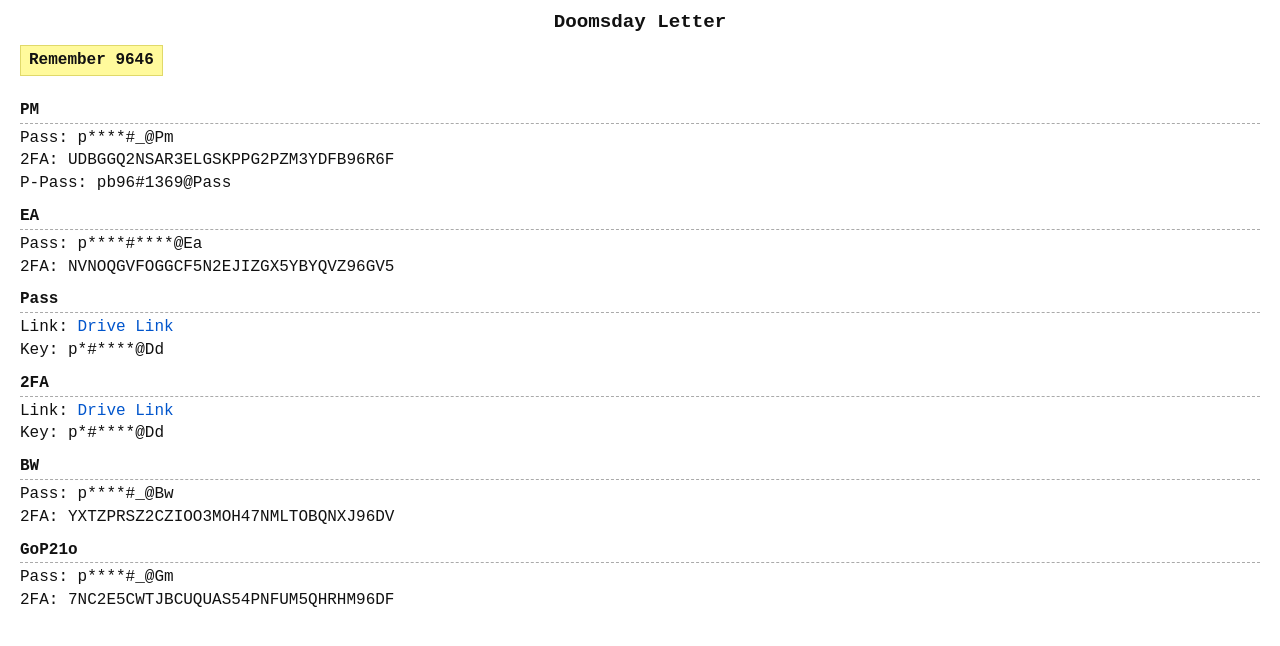
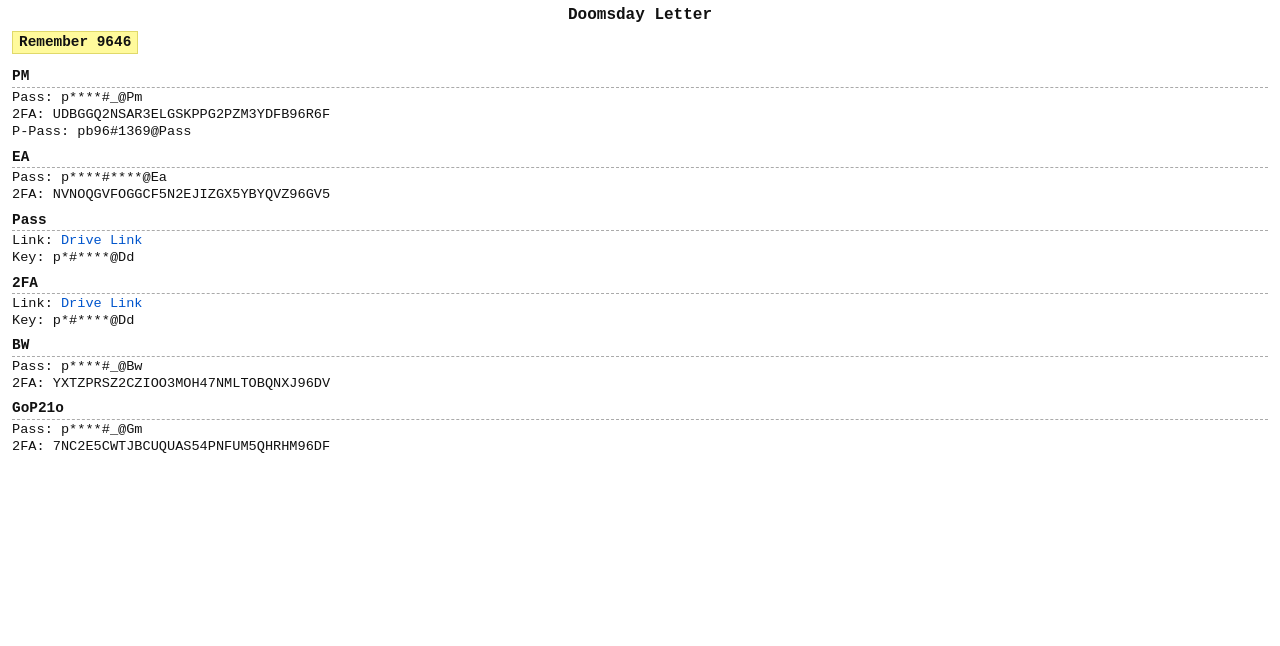
Before and after one commit to pbxgit/Doomsday, a plain HTML site: page index.html in a window 1280 px wide. Drawn offline with Linux system fonts and the light colour scheme.

Commit message:
Update index.html

```diff
--- a/index.html
+++ b/index.html
@@ -9,30 +9,32 @@
       background: #fff;
       color: #111;
       margin: 0;
-      padding: 10px 20px;
-      line-height: 1.3;
+      padding: 6px 12px;
+      line-height: 1.2;
     }
     h1 {
-      font-size: 1.2rem;
-      margin: 0 0 10px;
+      font-size: 1rem;
+      margin: 0 0 6px;
       text-align: center;
     }
     .note {
       background: #fffa9c;
       border: 1px solid #e0d96a;
-      padding: 4px 8px;
-      margin: 0 0 12px;
+      padding: 2px 6px;
+      margin: 0 0 6px;
       font-weight: bold;
       display: inline-block;
+      font-size: 0.9rem;
     }
     h2 {
-      font-size: 1rem;
-      margin: 12px 0 4px;
+      font-size: 0.9rem;
+      margin: 8px 0 2px;
       border-bottom: 1px dashed #aaa;
-      padding-bottom: 2px;
+      padding-bottom: 1px;
     }
     p {
-      margin: 2px 0;
+      margin: 1px 0;
+      font-size: 0.85rem;
     }
     a {
       color: #0055cc;
```
